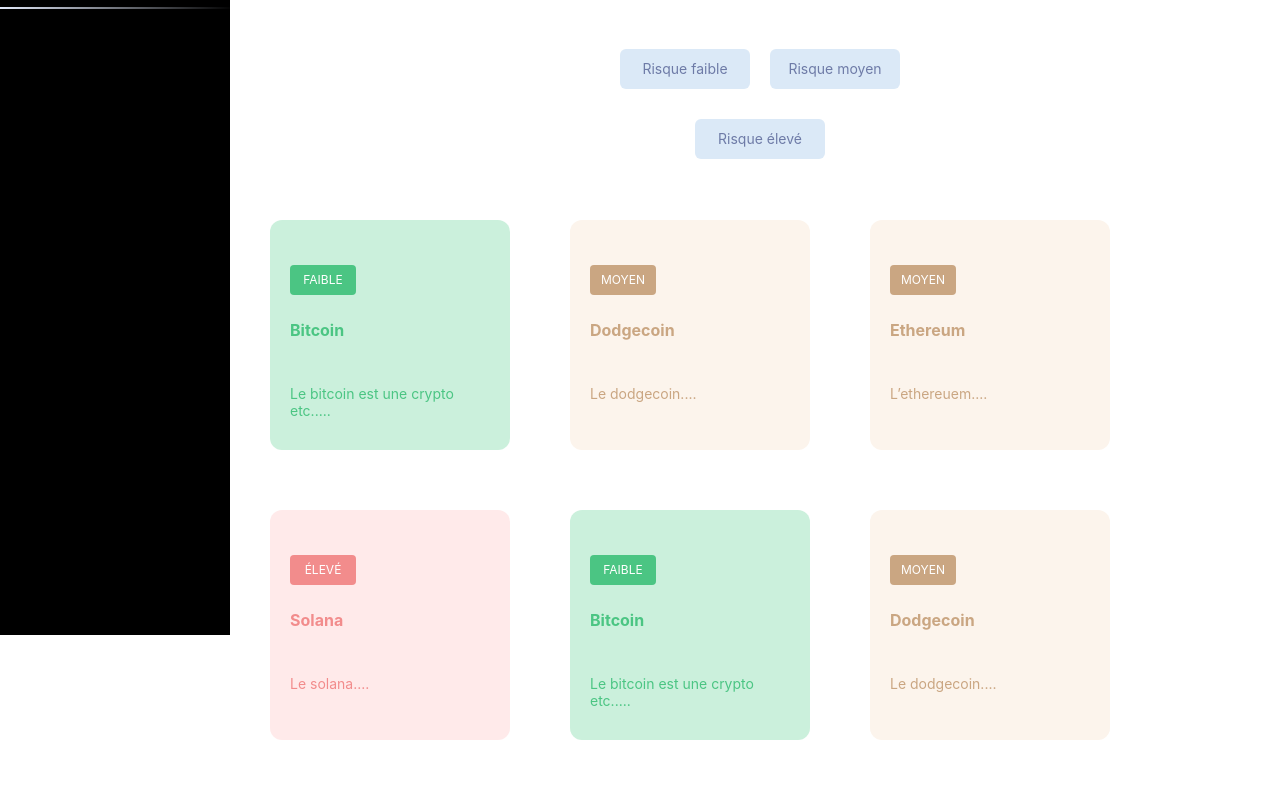
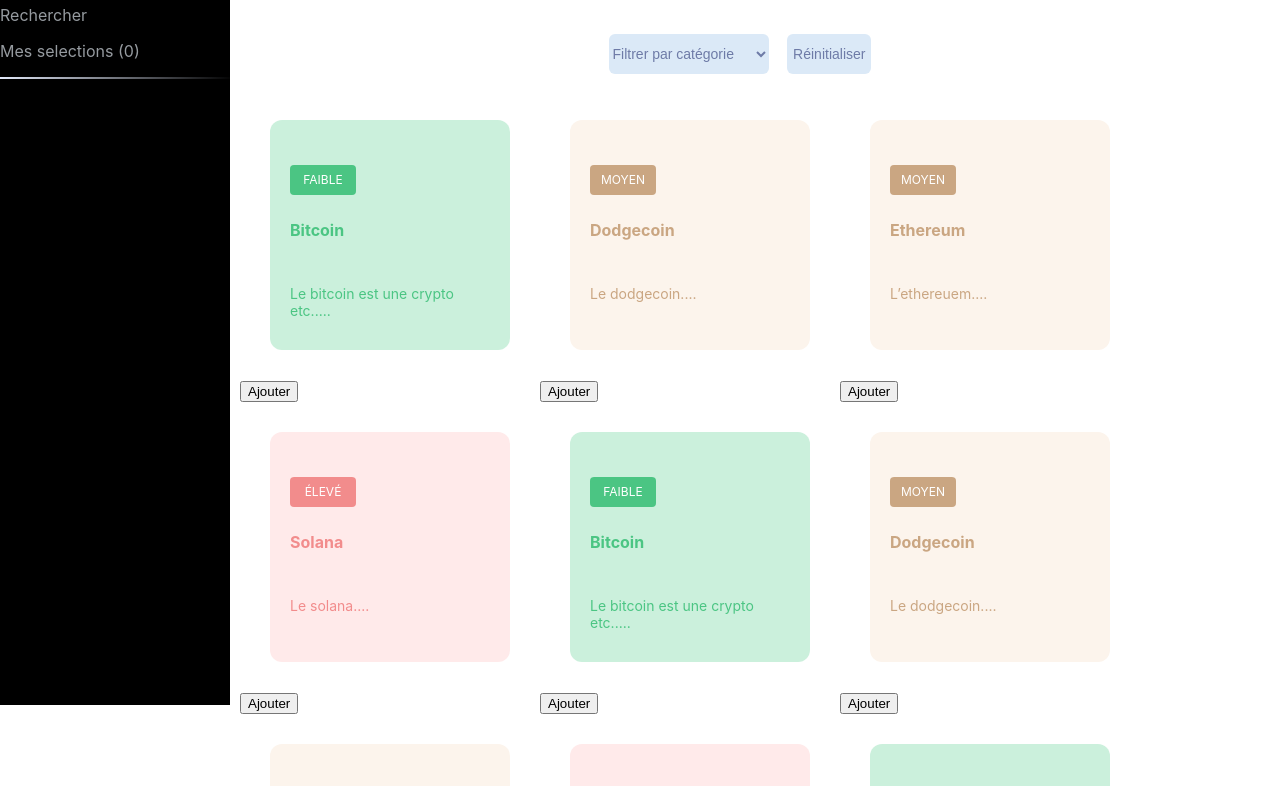
Before and after one commit to emmavalor/test-uniseed, a React app: page / in a window 1280 px wide. Shown: the part 285-1071 px from the top of the page. Built offline with nearby package versions, Linux system fonts and the light colour scheme.

Commit message:
Second commit

```diff
--- a/src/components/App.js
+++ b/src/components/App.js
@@ -2,15 +2,23 @@
 import Navbar from './Navbar'
 import Title from './Title'
 import CryptoList from './CryptoList'
+import { useState } from 'react'
+
 
 
 function App() {
+
+  const [select, updateSelect] = useState(0)
+
+  console.log(select)
+
+
   return (
     <div>
       <Banner />
-      <Navbar />
       <Title />
-      <CryptoList />
+      <Navbar select={select} updateSelect={updateSelect} />
+      <CryptoList select={select} updateSelect={updateSelect} />
     </div>
   )
 }
--- a/src/components/Banner.js
+++ b/src/components/Banner.js
@@ -3,20 +3,16 @@
 
 function Banner(){
 
-	const [isActive, setActive] = useState(false);
-
-	const toggleClass = () => {
-		setActive(!isActive);
-	};
+	const [isActive, setIsActive] = useState(false);
 
 	return (
 		<div>
-			<div className='tst-banner-cover' onClick={toggleClass}>
+			<div className='tst-banner-cover' onClick={() => setIsActive(true)}>
 				<div className='tst-banner-hello'>Hello</div>
 			</div>
 			<div className={isActive ? 'tst-banner-grey-bg' : null}>
 				<span>Hello crypto</span>
-				<span onClick={toggleClass}>close</span>
+				<span onClick={() => setIsActive(false)}>close</span>
 			</div>
 		</div>
 		)
--- /dev/null
+++ b/src/components/Category.js
@@ -0,0 +1,39 @@
+import { cryptoList } from '../datas/cryptoList'
+import '../components/styles/Category.css'
+import { useState } from 'react'
+
+
+function Categories({ setActiveCategory, categories, activeCategory }) {
+
+	const [isActive, setActive] = useState(false);
+
+    // const toggleClass = () => {
+    //     setActive(!isActive);
+    // };
+
+	return (
+		<div className='lmj-categories'>
+			<select
+				value={activeCategory}
+				onChange={(e) => setActiveCategory(e.target.value)}
+				className='lmj-categories-select'
+			>
+				<option value=''> Filtrer par catégorie</option>
+				{categories.map((cat) => (
+					<option key={cat} value={cat}>
+						{cat}
+					</option>
+				))}
+			</select>
+			<button className='lmj-categories-btn' onClick={() => setActiveCategory('')}>Réinitialiser</button>
+		</div>
+	)
+}
+
+export default Categories
+
+// <ul className='tst-categories-ul'>
+//                 {categories.map((cat) => (
+//                     <li key={cat} className={isActive ? 'tst-categories-li active' : 'tst-categories-li'} onClick={toggleClass}>Risque {cat}</li>
+//                 ))}
+//             </ul>
--- a/src/components/CryptoItem.js
+++ b/src/components/CryptoItem.js
@@ -7,10 +7,11 @@
 
 	const colorBg = color === 'rgb(152, 225, 186)' ? 'rgba(152, 225, 186, 0.5)' : color
 
-	const [isActive, setActive] = useState(false);
+	const [isActive, setIsActive] = useState(false);
+
 
     const toggleClass = () => {
-        setActive(!isActive);
+        setIsActive(!isActive);
     };
 
 	return (
@@ -22,4 +23,5 @@
         )
 }
 
+
 export default CryptoItem
--- a/src/components/CryptoList.js
+++ b/src/components/CryptoList.js
@@ -1,10 +1,13 @@
 import { cryptoList } from '../datas/cryptoList'
 import '../components/styles/CryptoList.css'
 import CryptoItem from './CryptoItem'
-import React, { useState } from 'react'
+import Category from './Category'
+import { useState } from 'react'
 
-function CryptoList() {
+function CryptoList({ select, updateSelect }) {
     // je trie les categories pour pas qu'il y est de doublons
+    const [activeCategory, setActiveCategory] = useState('')
+
     const categories = cryptoList.reduce(
         (acc, crypto) =>
             acc.includes(crypto.categorie) ? acc : acc.concat(crypto.categorie),
@@ -12,27 +15,28 @@
     )
 
     // je regarde l'etat de ma classe
-    const [isActive, setActive] = useState(false);
+    // const [isActive, setActive] = useState(false);
 
-    const toggleClass = () => {
-        setActive(!isActive);
-    };
-
-    // je filtre pour garder que les crypto qui sont en adequations avec ma categorie
-    const filterItem = () => {
-
-    }
-
+    // const toggleClass = () => {
+    //     setActive(!isActive);
+    // };
 
     return (
         <div className='tst-crypto-list'>
-            <ul className='tst-crypto-ul'>
+            <Category
+                categories={categories}
+                setActiveCategory={setActiveCategory}
+                activeCategory={activeCategory}
+            />
+            {/*<ul className='tst-crypto-ul'>
                             {categories.map((cat) => (
-                    <li key={cat} data-target={cat} className={isActive ? 'tst-crypto-li active' : 'tst-crypto-li'} onClick={toggleClass}>Risque {cat}</li>
+                                <li key={cat} className={isActive ? 'tst-crypto-li active' : 'tst-crypto-li'} onClick={toggleClass}>Risque {cat}</li>
                             ))}
-            </ul>
+                        </ul>*/}
             <ul className='tst-crypto-item'>
                 {cryptoList.map(({ id, name, categorie, commentaire, color, textColor }) => (
+                    !activeCategory || activeCategory === categorie ? (
+                    <div key={id}>
                         <CryptoItem
                             id={id}
                             categorie={categorie}
@@ -41,6 +45,9 @@
                             color={color}
                             textColor={textColor}
                         />
+                        <button onClick={() => updateSelect(select + 1)}>Ajouter</button>
+                    </div>
+                    ) : null
                 ))}
             </ul>
         </div>
--- a/src/components/Navbar.js
+++ b/src/components/Navbar.js
@@ -1,6 +1,10 @@
+// import { useState } from 'react'
 import '../components/styles/Navbar.css'
 
-function Navbar(){
+function Navbar({ select, updateSelect }){
+
+	console.log(select)
+
 	return(
 		<div className='tst-nav-cover'>
 			<div className='tst-nav-container'>
@@ -8,7 +12,7 @@
 					<p>Rechercher</p>
 				</div>
 				<div className='tst-nav-item'>
-					<p>Mes selections</p>
+					<p>Mes selections ({select})</p>
 				</div>
 				<div className='tst-nav-gardient'></div>
 			</div>
--- /dev/null
+++ b/src/components/styles/Category.css
@@ -0,0 +1,65 @@
+.lmj-categories{
+	display: flex;
+	justify-content: space-evenly;
+    width: 300px;
+    margin: auto;
+}
+
+.lmj-categories-select{
+	border: none;
+	width: 160px;
+	font-size: 14px;
+	border-radius: 6px;
+	height: 40px;
+	color: #6E7BA7;
+	background: #DBE9F7;
+}
+
+.lmj-categories-select:focus{
+	outline-color: #6E7BA7;
+}
+
+.lmj-categories-btn{
+	border: none;
+	font-size: 14px;
+	border-radius: 6px;
+	height: 40px;
+	color: #6E7BA7;
+	background: #DBE9F7;
+}
+
+.lmj-categories-btn:hover, .lmj-categories-select:hover{
+	background-color: #6E7BA7;
+	color: #DBE9F7;
+}
+
+
+
+/*.tst-categories-ul{
+	width: 400px;
+    font-size: 20px;
+    align-items: center;
+    display: flex;
+    flex-wrap: wrap;
+    margin: auto;
+    justify-content: center;
+}
+
+.tst-categories-li{
+	font-size: 14px;
+	text-align: center;
+	line-height: 40px;
+	list-style-type: none;
+	width: 130px;
+	height: 40px;
+	color: #6E7BA7;
+	background: #DBE9F7;
+	border-radius: 6px;
+	margin: 15px 10px;
+	cursor: pointer;
+}
+
+.tst-categories-li:hover, .tst-categories-li.active {
+	background-color: #27345E;
+	color: white;
+}*/
--- a/src/components/styles/CryptoItem.css
+++ b/src/components/styles/CryptoItem.css
@@ -5,9 +5,14 @@
 	margin: 30px;
 	border-radius: 12px;
 	padding: 20px;
+	cursor: pointer;
 }
 
-.tst-crypto-item-container:hover, .tst-crypto-item-container.active{
+.tst-crypto-item-container:hover{
+	opacity: 1!important;
+}
+
+.tst-crypto-item-container.active{
 	background-color: black!important;
 }
 
--- a/src/components/styles/CryptoList.css
+++ b/src/components/styles/CryptoList.css
@@ -3,7 +3,7 @@
 	padding-top: 50px;
 }
 
-.tst-crypto-ul{
+/*.tst-crypto-ul{
 	width: 400px;
     font-size: 20px;
     align-items: center;
@@ -30,7 +30,7 @@
 .tst-crypto-li:hover, .tst-crypto-li.active {
 	background-color: #27345E;
 	color: white;
-}
+}*/
 
 .tst-crypto-item{
 	display: flex;
--- a/src/components/styles/Navbar.css
+++ b/src/components/styles/Navbar.css
@@ -1,5 +1,6 @@
 .tst-nav-cover{
 	position: fixed;
+	top: 90px;
 	background-color: black;
 	width: 230px;
 	height: 900px;
--- a/src/components/styles/Title.css
+++ b/src/components/styles/Title.css
@@ -1,7 +1,7 @@
 .tst-title{
 	font-size: 40px;
 	color: #27345E;
-	margin-left: 300px;
+	margin-left: 215px;
 	padding-top: 200px;
 	font-weight: bold;
     overflow-x: auto;
```
Lines whose indentation alone changed are shown as unchanged.
